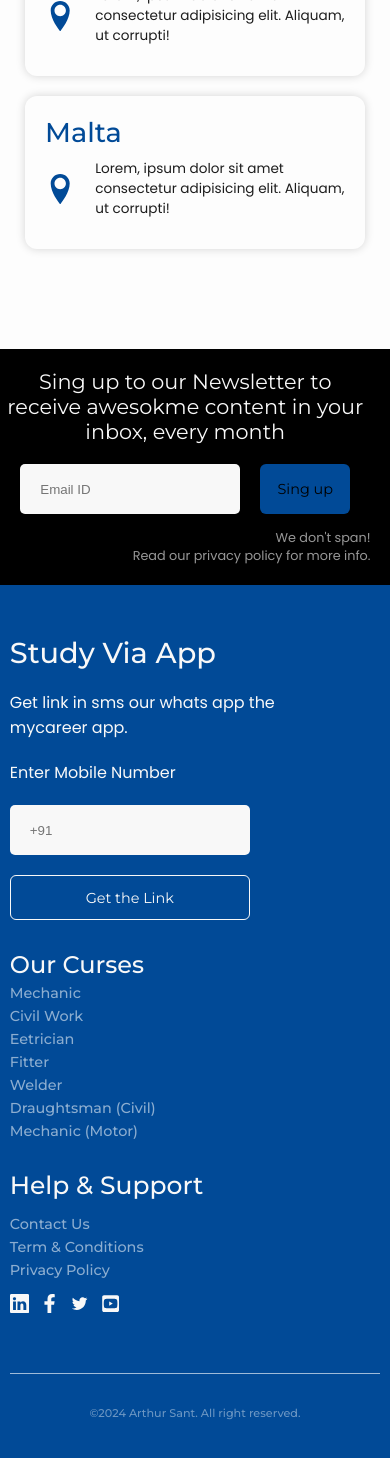
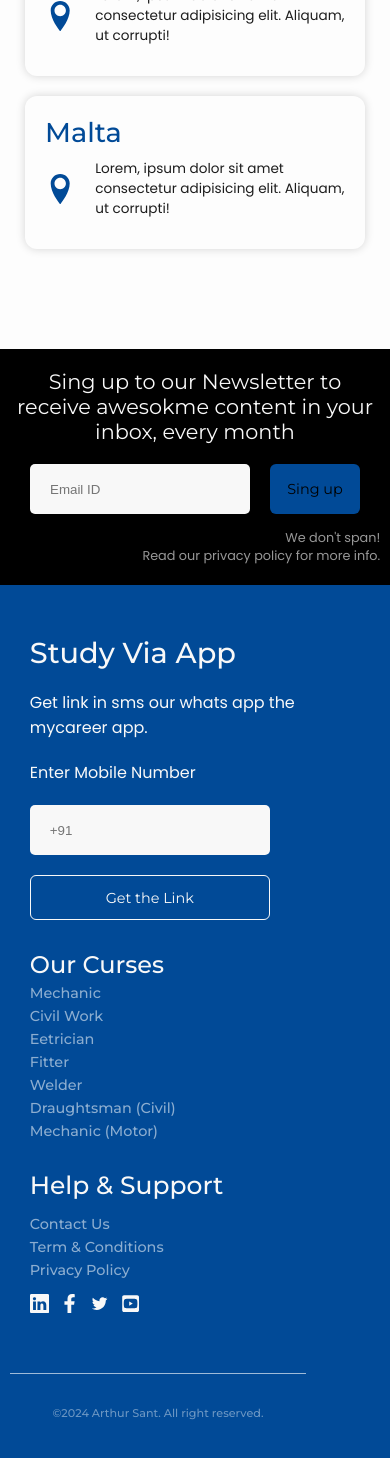
Before and after one commit to ArthurDSant/University-Of-Malta, a React (Vite) app: page / in a window 390 px wide. Shown: the part 10458-11916 px from the top of the page. Built offline with nearby package versions, Linux system fonts and the light colour scheme.

Commit message:
footer mobile fixed

```diff
--- a/src/components/Footer/index.css
+++ b/src/components/Footer/index.css
@@ -241,11 +241,11 @@
       flex-direction: column;
       justify-content: space-between;
       gap: 30px;
-      padding: 0px 0px 0px 0px;
+      padding: 0px 20px 0px 20px;
    }
 
    .copy {
-      width: 100%;
+      width: 80%;
       margin: 50px 0px 0px 0px;
       padding: 25px 0px 0px 0px;
       border-top: 1px solid #ffffff9f;
--- a/src/components/Footer/index.jsx
+++ b/src/components/Footer/index.jsx
@@ -7,9 +7,8 @@ import './index.css'
 const index = () => {
   return (
     <div>
-      <div id='Footer__Black' className='center'>
-        <div>
-
+      <div id='Footer__Black'>
+        <div className='center'>
           <div className='Footer__1 container'>
             <div className='Footer__1__content'>
               <h2>Sing up to our Newsletter to receive awesokme content in your inbox, every month</h2>
```
